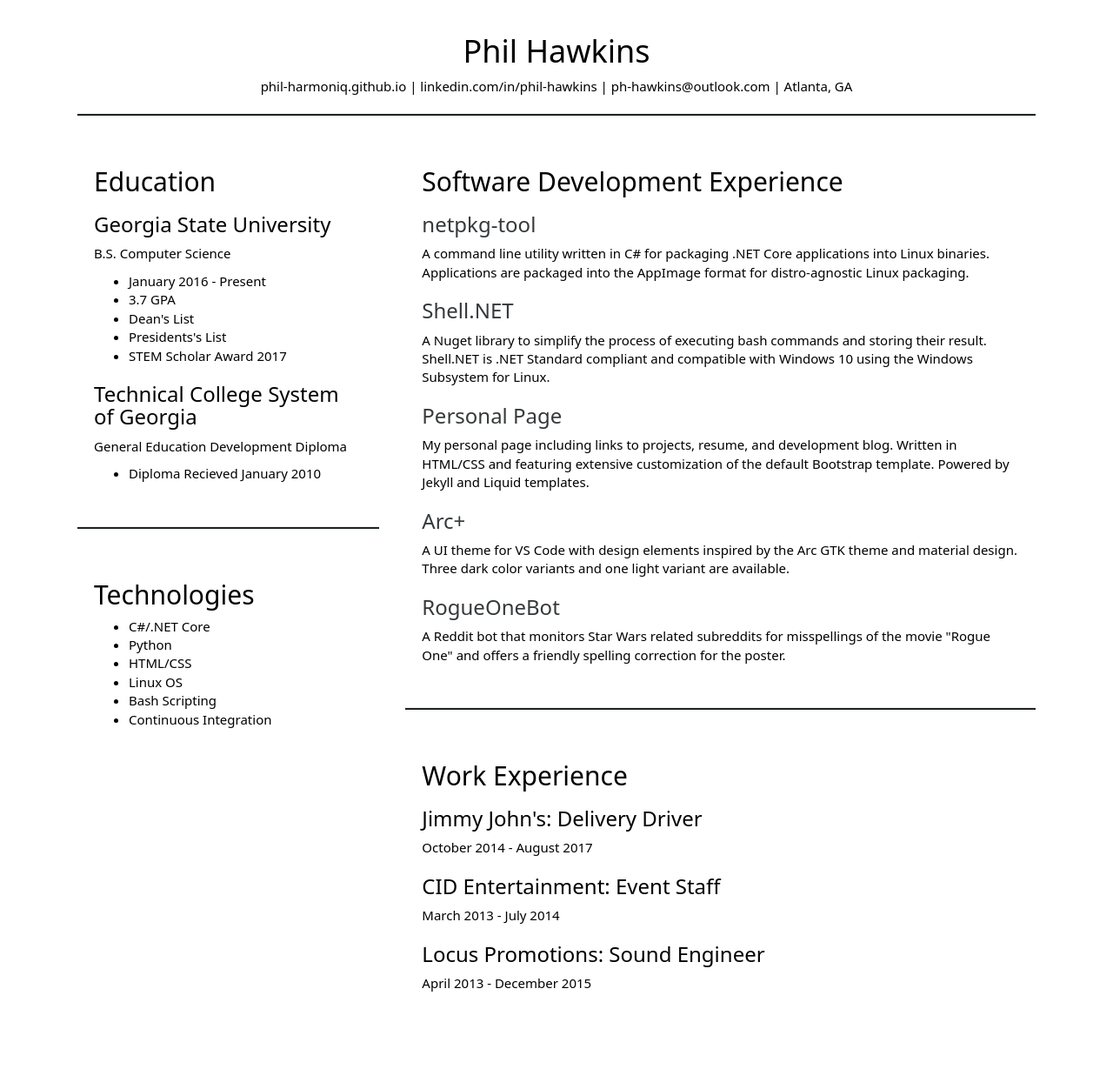
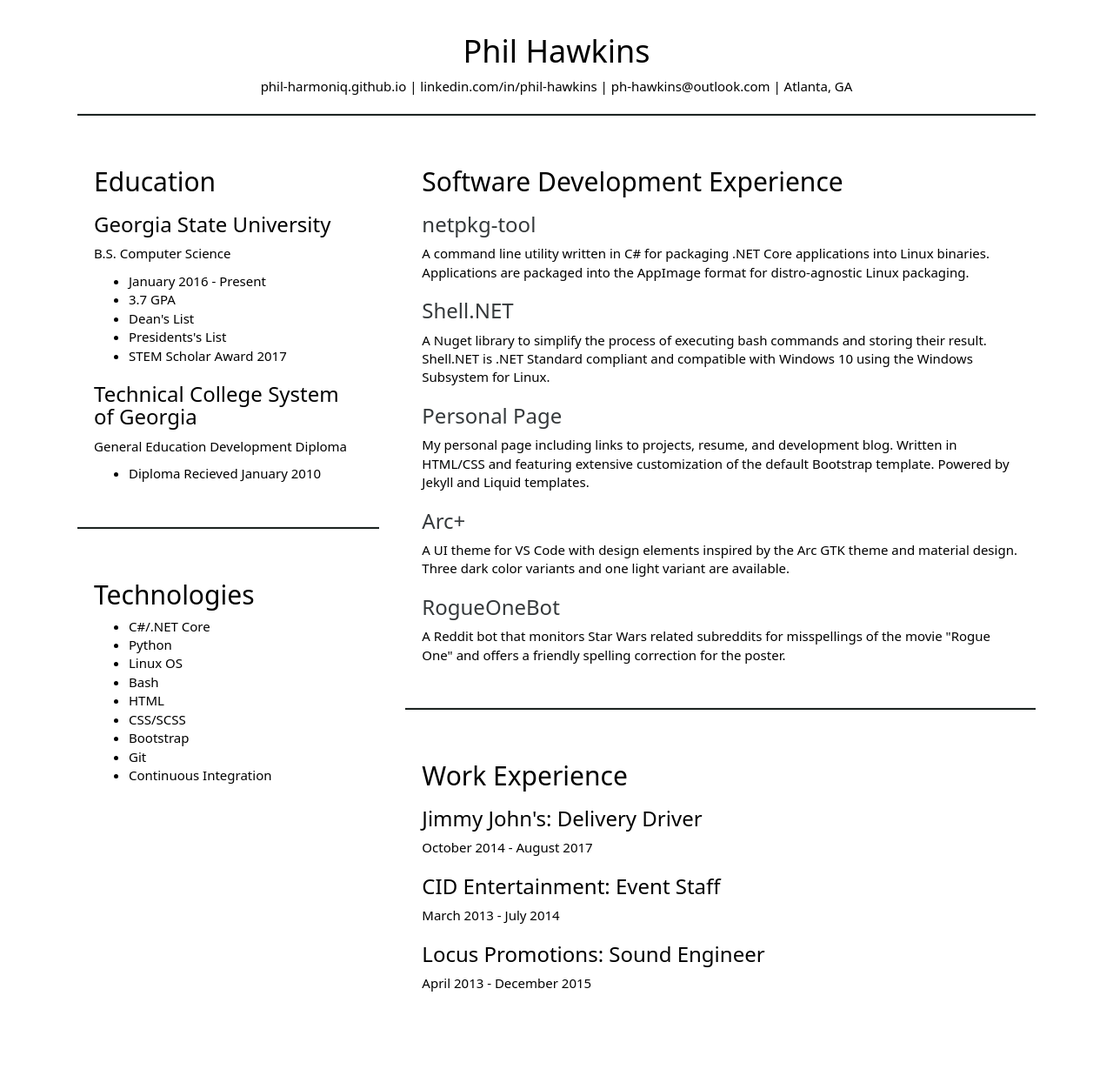
Before and after one commit to phil-harmoniq/phil-harmoniq.github.io, a Jekyll site: the page built from resume-print.html, in a window 1280 px wide. Shown: the whole page at 87% size. Built offline with Jekyll 4.4.1, drawn with Linux system fonts in a browser that asks for light colours; nearby versions of some CDN libraries.

Commit message:
Update Links and technologies

```diff
--- a/_data/navigation.yml
+++ b/_data/navigation.yml
@@ -25,5 +25,5 @@
       url: https://travis-ci.org/phil-harmoniq
     - title: Nuget
       url: https://www.nuget.org/profiles/ph-hawkins
-    - title: Email
-      url: mailto:ph-hawkins@outlook.com
+- title: Email
+  url: mailto:ph-hawkins@outlook.com
--- a/_includes/resume-template.html
+++ b/_includes/resume-template.html
@@ -28,9 +28,12 @@
       <ul>
         <li>C#/.NET Core</li>
         <li>Python</li>
-        <li>HTML/CSS</li>
         <li>Linux OS</li>
-        <li>Bash Scripting</li>
+        <li>Bash</li>
+        <li>HTML</li>
+        <li>CSS/SCSS</li>
+        <li>Bootstrap</li>
+        <li>Git</li>
         <li>Continuous Integration</li>
       </ul>
     </div>
```
